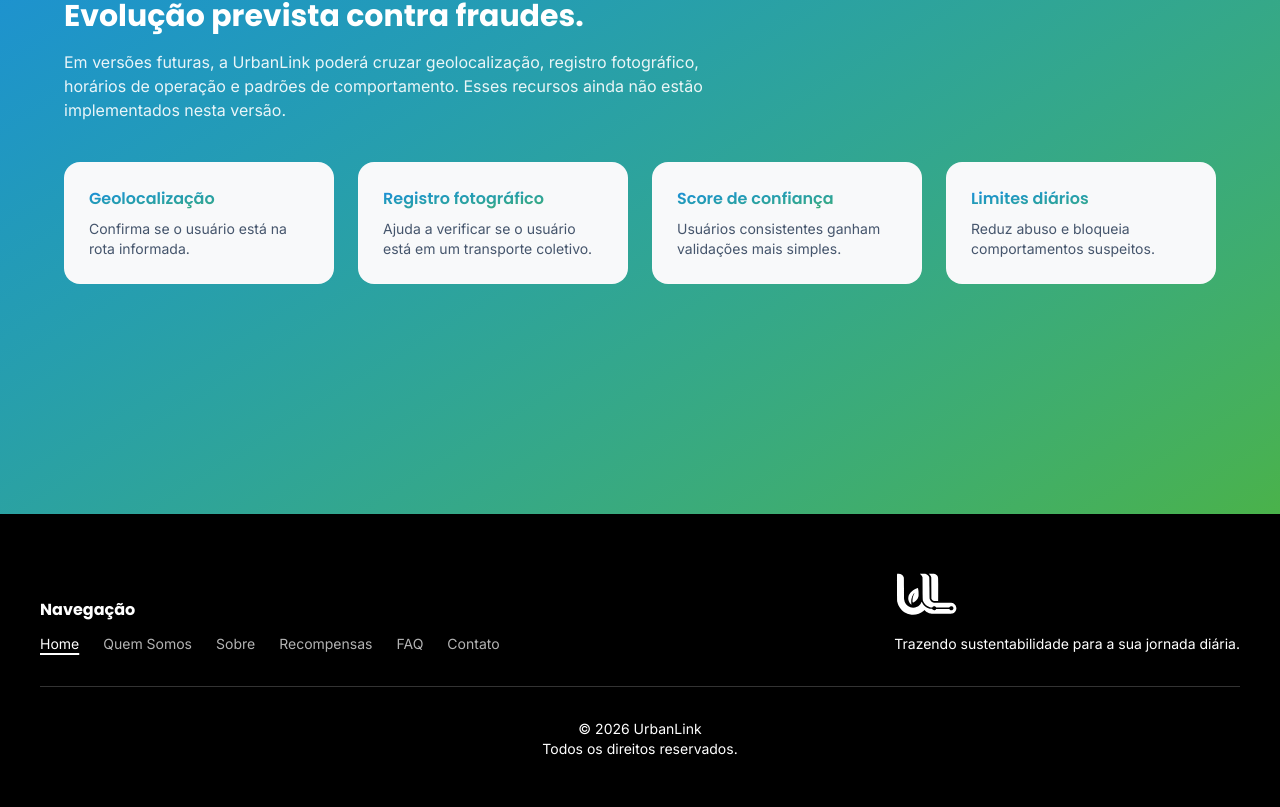
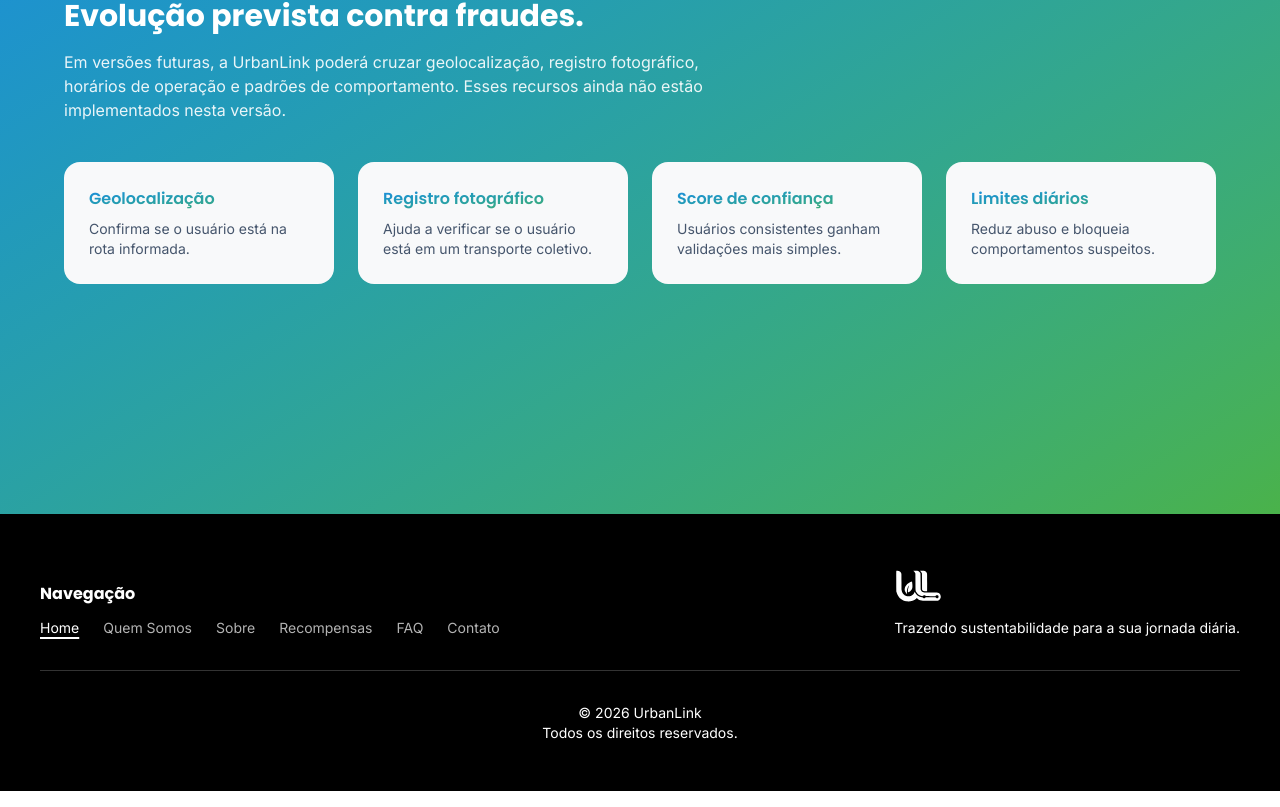
Before and after one commit to vtrzxy/UrbanLink-Portal, a React (Vite) app: page / in a window 1280 px wide. Shown: the part 3470-4277 px from the top of the page. Built offline with nearby package versions, Linux system fonts and the light colour scheme.

Commit message:
fix: organiza o rodapé em telas menores

```diff
--- a/src/components/Footer.tsx
+++ b/src/components/Footer.tsx
@@ -12,7 +12,7 @@ const linksNav = [
 export default function Footer() {
   return (
     <footer className="bg-black px-6 py-12 text-white sm:px-10">
-      <div className="mx-auto flex max-w-7xl flex-col items-start gap-8 sm:flex-row sm:items-end sm:justify-between">
+      <div className="mx-auto flex max-w-7xl flex-col items-start gap-8 md:flex-row md:items-end md:justify-between">
         <div>
           <h4 className="mb-3 font-title font-bold">Navegação</h4>
           <ul className="flex flex-wrap gap-4 text-sm sm:gap-6">
@@ -37,7 +37,7 @@ export default function Footer() {
         <div className="flex flex-col gap-2 text-sm">
           <Link to="/">
             <img
-              className="max-h-16"
+              className="h-12 w-auto"
               src="/assets/logosUrbanLink/logo_UrbanLink_branca.svg"
               alt="Logo da UrbanLink"
             />
```
